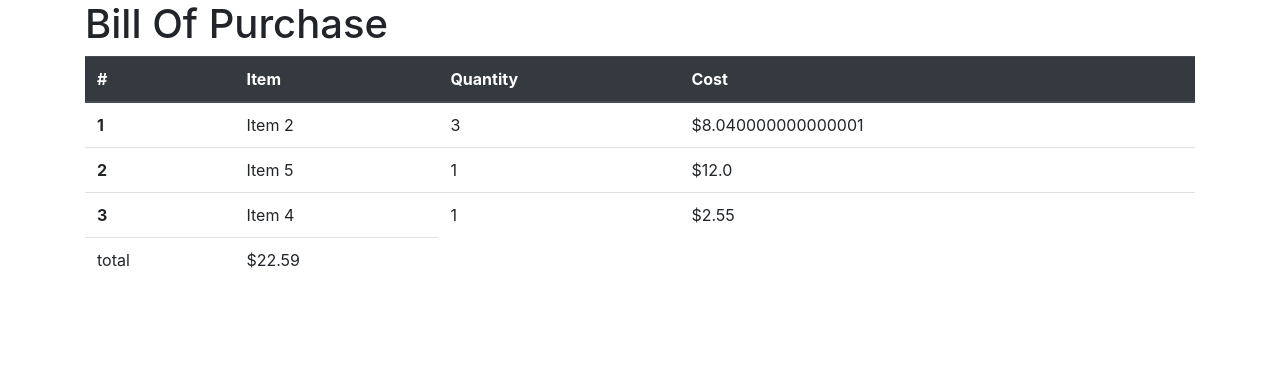
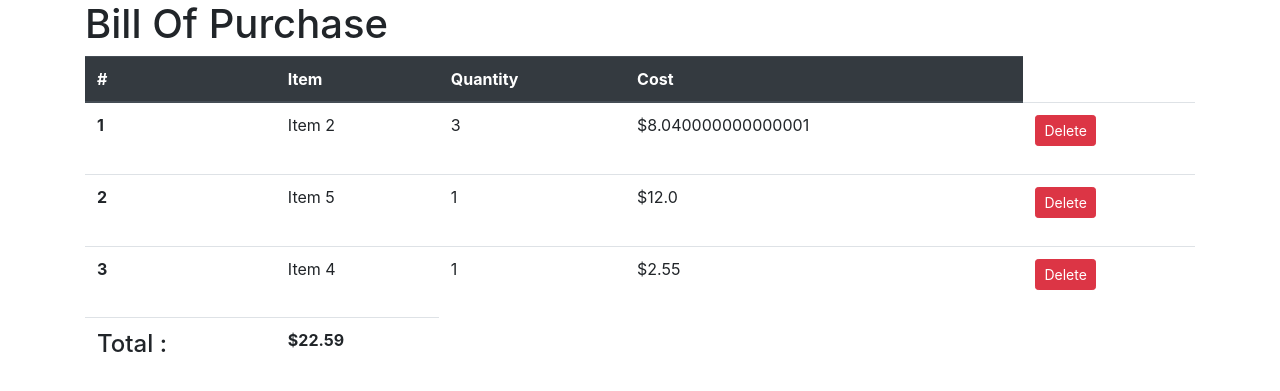
Before and after one commit to ashiljacob/Mini-walmart-Ecome, a Django app: page /bill in a window 1280 px wide. Shown: the part 56-447 px from the top of the page. Run offline with Django 3.2, Linux system fonts and the light colour scheme; data comes from the database, SQL or seed files in the repository; both versions use the stored data as it was after the commit; some libraries are stand-ins or nearby versions.

Commit message:
Changed Bill views,Added delete option in bill

```diff
--- a/store/templates/base.html
+++ b/store/templates/base.html
@@ -11,8 +11,15 @@
 
     <body>
 
-
-
+        {% comment %} {% if message %}
+             <div class="alert alert-warning alert-dismissible fade show" role="alert">
+                 {{message}}.
+                <button type="button" class="close" data-dismiss="alert" aria-label="Close">
+                    <span aria-hidden="true">&times;</span>
+                </button>
+                </div>
+        {% endif %}
+     {% endcomment %}
         <div class="container">
             {% block content %}
             {% endblock %}
--- a/store/templates/bill.html
+++ b/store/templates/bill.html
@@ -12,6 +12,7 @@
       <th scope="col">Quantity</th>
       <th scope="col">Cost</th>
     </tr>
+
   </thead>
 
 
@@ -25,12 +26,18 @@
           <td>{{obj.item}}</td>
           <td>{{obj.quantity}}</td>
           <td>${{obj.get_total_item_price}}</td>
+          <td>
+              <form action="{% url 'delete_bill' obj.id %}" method="post">
+                  {% csrf_token %}
+                  <button type="submit" class="btn btn-sm btn-danger">Delete</button>
+            </form>
+          </td>
         </tr>
 
     {% endfor %}
     <tr>
-    <td>total</td>
-    <td>${{total}}</td>
+    <td><h4>Total : <h4></td>
+    <td ><strong>${{total}}</strong></td>
 
     </tr>
     </tbody>
--- a/store/templates/home.html
+++ b/store/templates/home.html
@@ -49,6 +49,9 @@
             {% endfor %}
     </tbody>
 </table> {% endcomment %}
+
+
+
 <div class="container">
 <div class="row">
 
@@ -61,7 +64,7 @@
           <p class="card-text">{{object.get_category_display}}</p>
         </div>
           <ul class="list-group list-group-flush">
-            <li class="list-group-item">Price : {{object.price}}</li>
+            <li class="list-group-item">Price : ${{object.price}}</li>
             <li class="list-group-item">Quantity : {{object.quantityofproduct}}</li>
             <li class="list-group-item">Available : {{object.quantityAvailable}}</li>
           </ul>
--- a/store/urls.py
+++ b/store/urls.py
@@ -1,5 +1,9 @@
 from django.urls import path
-from .views import HomePageView,delete,edit,save_item,add,add_item,bill_page,add_to_cart
+from .views import (HomePageView,delete,edit,
+                    save_item,add,add_item,bill_page,
+                    add_to_cart,delete_bill_item
+                    )
+
 
 urlpatterns = [
     path('',HomePageView.as_view(),name='home'),
@@ -10,5 +14,6 @@ urlpatterns = [
     path('adding',add_item,name='add_item'),
     path('bill',bill_page,name='bill'),
     path('add_to_cart/<int:id>/',add_to_cart,name="add_to_cart"),
+    path('delete_bill_item/<int:id>/',delete_bill_item,name='delete_bill'),
 
 ]
--- a/store/views.py
+++ b/store/views.py
@@ -4,7 +4,8 @@ from django.views.generic.edit import UpdateView
 from .models import Item,BillItem
 from datetime import datetime
 from django.http import HttpResponse
-from django.db.models import Sum
+from django.db.models import Sum,F,FloatField
+
 
 # Create your views here.
 class HomePageView(ListView):
@@ -63,12 +64,12 @@ def bill_page(request):
 
     item= BillItem.objects.all()
     # Getting Total of Order########
-    total1 = 0
-    for i in item:
-        total1 += i.price * i.quantity
-    #total = BillItem.objects.aggregate(p=Sum('price'))
+    # total = 0
+    # for i in item:
+    #     total += i.price * i.quantity
+    total = BillItem.objects.aggregate(p=Sum(F('price') * F('quantity'),output_field= FloatField()))
 
-    return render(request,'bill.html',{'item':item,'total':total1})
+    return render(request,'bill.html',{'item':item,'total':total['p']})
 
 def add_to_cart(request,id):
     if request.method == "POST":
@@ -81,9 +82,16 @@ def add_to_cart(request,id):
             obj = BillItem.objects.get(item=i.name)
             obj.quantity +=1
             obj.save()
+
+
         else:
             BillItem.objects.create(item=i.name,quantity=1,price=i.price)
 
         return redirect("/")
     else:
         return HttpResponse("<h1>Error While Adding to Cart</h1>")
+
+def delete_bill_item(request,id):
+    item = BillItem.objects.get(id=id)
+    item.delete()
+    return redirect('bill')
```
Also changed, not shown: db.sqlite3. Lines whose indentation alone changed are shown as unchanged.
